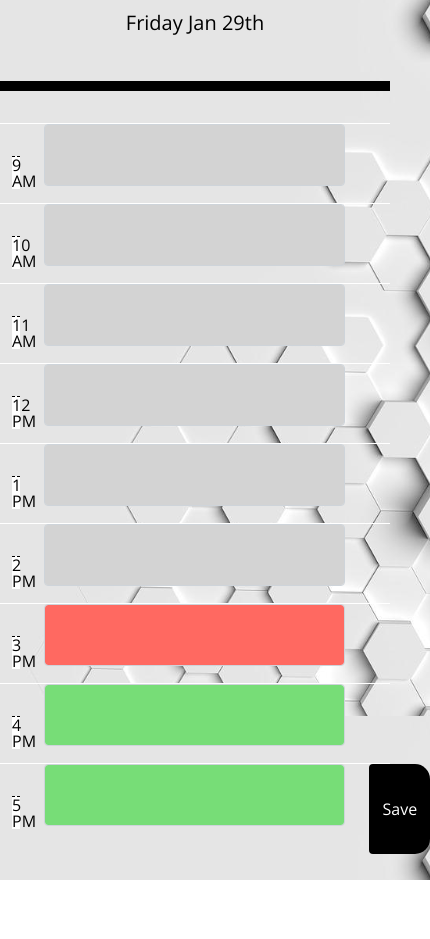
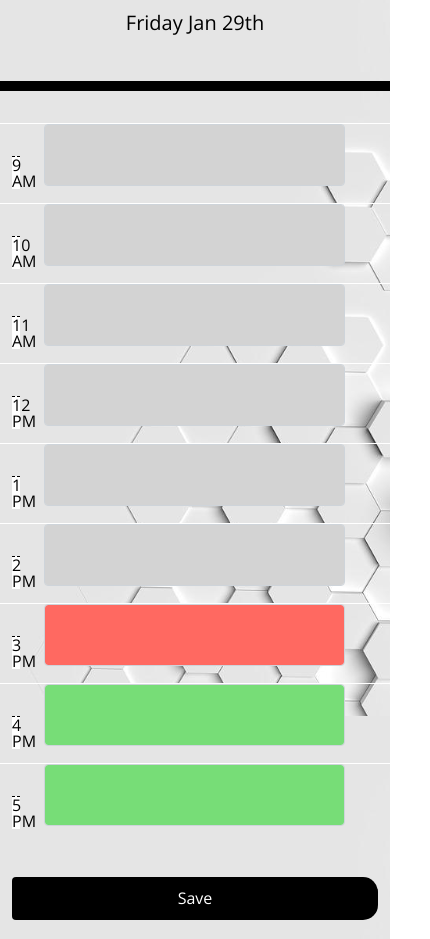
Before and after one commit to saidmg/homework5, a plain HTML site: page index.html in a window 390 px wide. Shown: the part 128-1067 px from the top of the page, 430 px wide, since content can reach past the window. Before the commit the page ends 1008 px from the top, so only its background shows below. Drawn offline with nearby package versions, Linux system fonts and the light colour scheme.

Commit message:
Fixed the save Button on smaller screen

```diff
--- a/index.html
+++ b/index.html
@@ -96,7 +96,7 @@
         <p id="17" class="hour">5 PM</p>
       </div>
       <div class="col-10"><textarea id="88" class="form-control"></textarea></div>
-      <div class="col-1"><button type="button" class="btn  saveBtn s9" id="8">Save</button>
+      <div class="col-1 extendOnSmall"><button type="button" class="btn  saveBtn s9 extendOnSmall" id="8">Save</button>
       </div>
     </div>
   </div>
--- a/style.css
+++ b/style.css
@@ -90,5 +90,7 @@ body{
   .hideOnSmall{
     display: none;
   }
-
+.extendOnSmall{
+  width: 100%;
 }
+}
```
